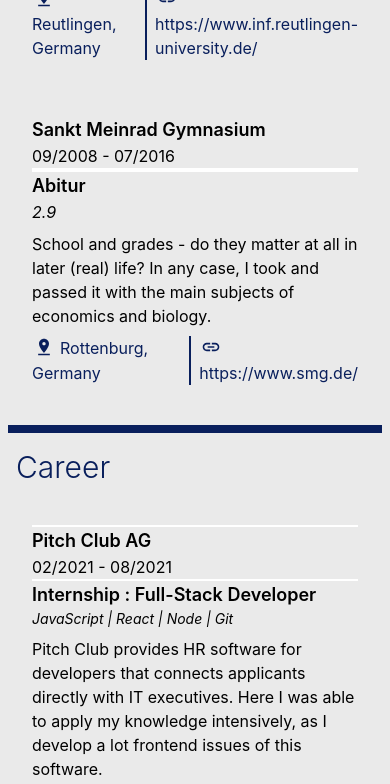
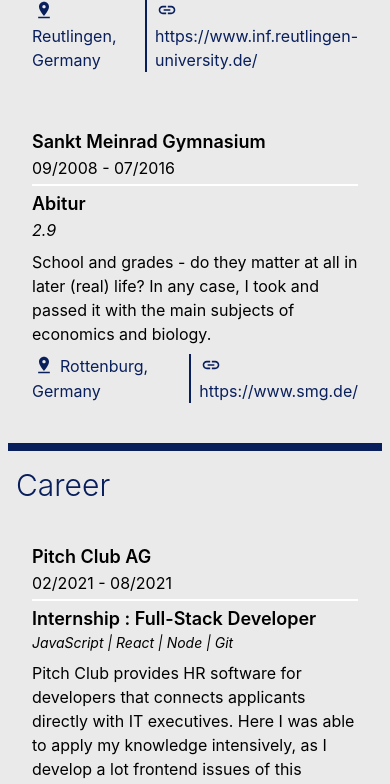
Before and after one commit to LeberCode/mySelf, a React (Create React App) app: page / in a window 390 px wide. Shown: the part 3161-3945 px from the top of the page. Built offline with nearby package versions, Linux system fonts and the light colour scheme.

Commit message:
Path Divider

```diff
--- a/src/components/CareerStep.tsx
+++ b/src/components/CareerStep.tsx
@@ -4,8 +4,8 @@
 
 const CareerStep = (props: Career) => {
     return (
-        <div className="lg:flex flex-row text-left my-6 p-4 text-black rounded-md hover:shadow-customWhite">
-            <div className="basis-1/2 flex flex-col border-y-2 border-white lg:border-none">
+        <div className="lg:flex flex-row text-left my-6 p-4 text-black rounded-md hover:shadow-customWhite divide-y-2 divide-white lg:divide-none">
+            <div className="basis-1/2 flex flex-col mb-1 lg:mb-0">
                 <p className="text-lg font-semibold">
                     {props.company}
                 </p>
@@ -14,7 +14,7 @@
                 </p>
             </div>
             <div className="basis-1/2 flex flex-col">
-                <p className="text-lg font-semibold">
+                <p className="text-lg font-semibold mt-1 lg:mt-0">
                     {props.employmentType} {props.profession === "" ? "" : `: ${props.profession}`}
                 </p>
                 <p className="italic text-sm">
--- a/src/components/EducationStep.tsx
+++ b/src/components/EducationStep.tsx
@@ -5,8 +5,8 @@
 
 const EducationStep = (props: Education) => {
     return (
-        <div className="lg:flex flex-row text-left my-6 p-4 text-black rounded-md hover:shadow-customWhite divide-y-4 divide-white lg:divide-none">
-            <div className="basis-1/2 flex flex-col shadow-b-lg">
+        <div className="lg:flex flex-row text-left my-6 p-4 text-black rounded-md hover:shadow-customWhite divide-y-2 divide-white lg:divide-none">
+            <div className="basis-1/2 flex flex-col shadow-b-lg lg:mb-0 mb-1">
                 <p className="text-lg font-semibold">
                     {props.institution}
                 </p>
@@ -15,7 +15,7 @@
                 </p>
             </div>
             <div className="basis-1/2 flex flex-col">
-                <p className="text-lg font-semibold">
+                <p className="text-lg font-semibold lg:mt-0 mt-1">
                     {props.degree}
                 </p>
                 <p className="italic">
```
